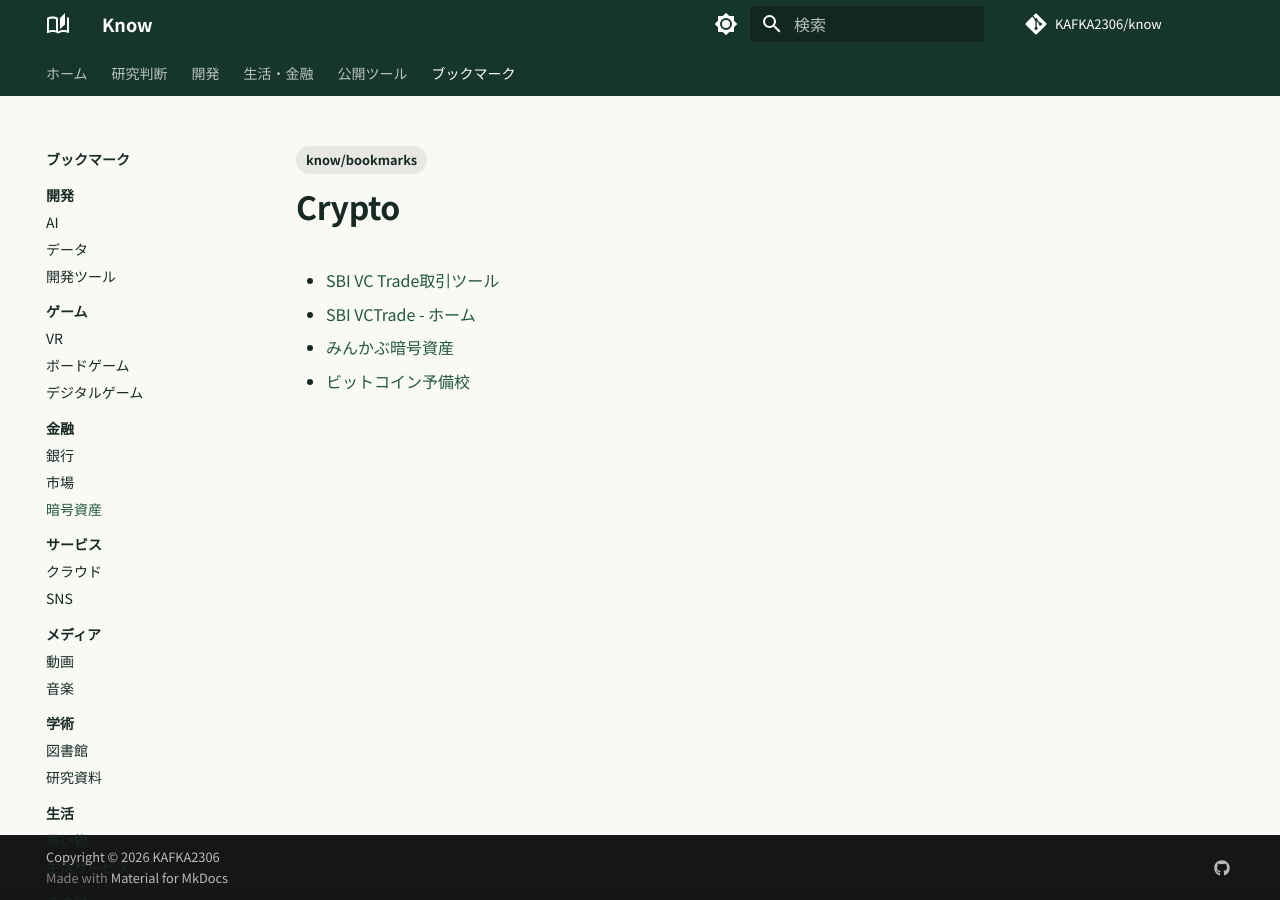
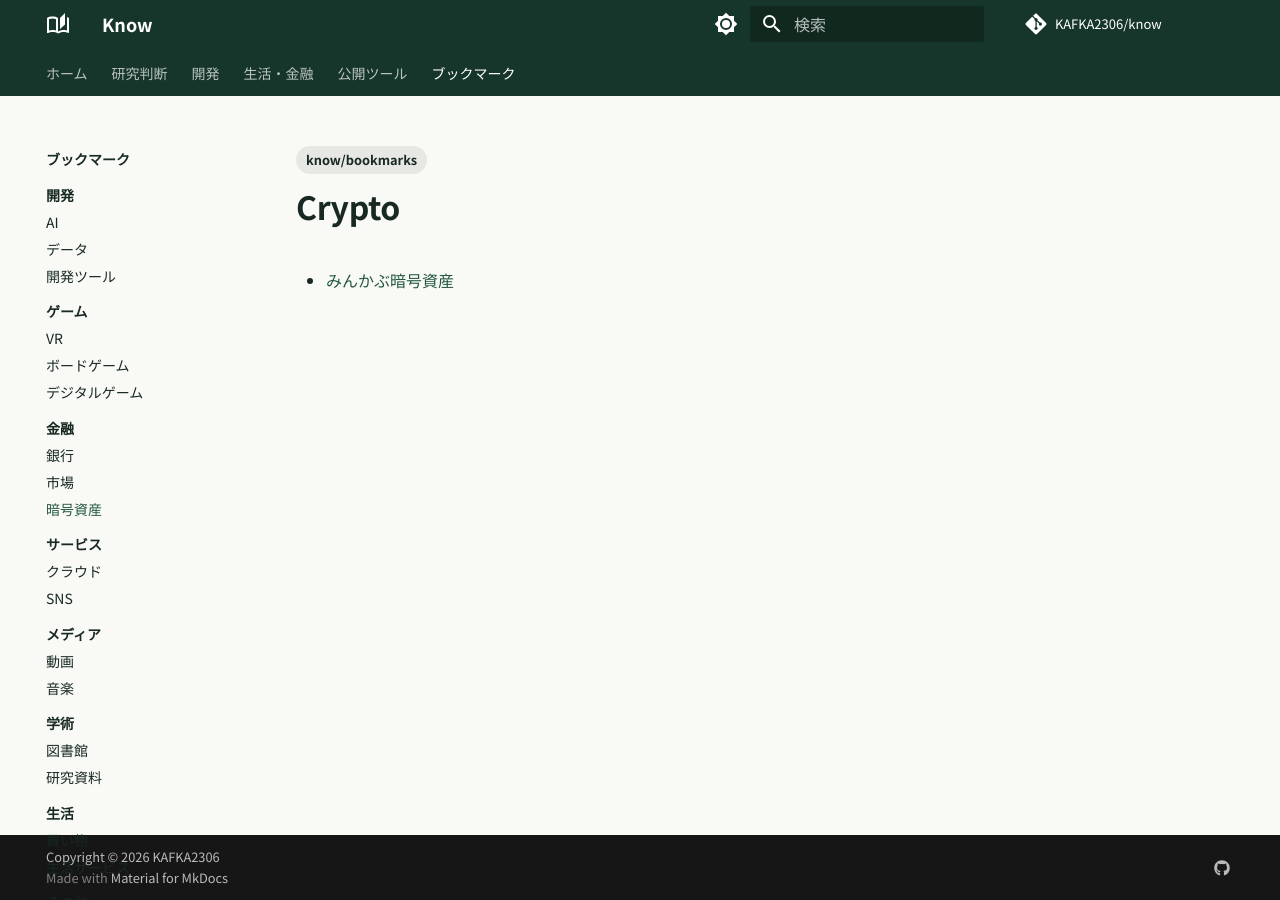
Before and after one commit to KAFKA2306/know, an MkDocs documentation site: the page built from docs/bookmarks/Finance/Crypto/index.md, in a window 1280 px wide. Built offline with MkDocs 1.6.1 and Material for MkDocs 9.7.7, drawn with Linux system fonts in a browser that asks for light colours; comment, search, counter and statistics services are not loaded.

Commit message:
docs(bookmarks): prune dated and private links in docs/bookmarks/Finance/Crypto/index.md

```diff
--- a/docs/bookmarks/Finance/Crypto/index.md
+++ b/docs/bookmarks/Finance/Crypto/index.md
@@ -7,7 +7,4 @@ tags:
 
 # Crypto
 
-- [SBI VC Trade取引ツール](https://trader.sbivc.co.jp)
-- [SBI VCTrade - ホーム](https://simple.sbivc.co.jp)
 - [みんかぶ暗号資産](https://cc.minkabu.jp)
-- [ビットコイン予備校](https://bitcoin-yoro.com)
```
